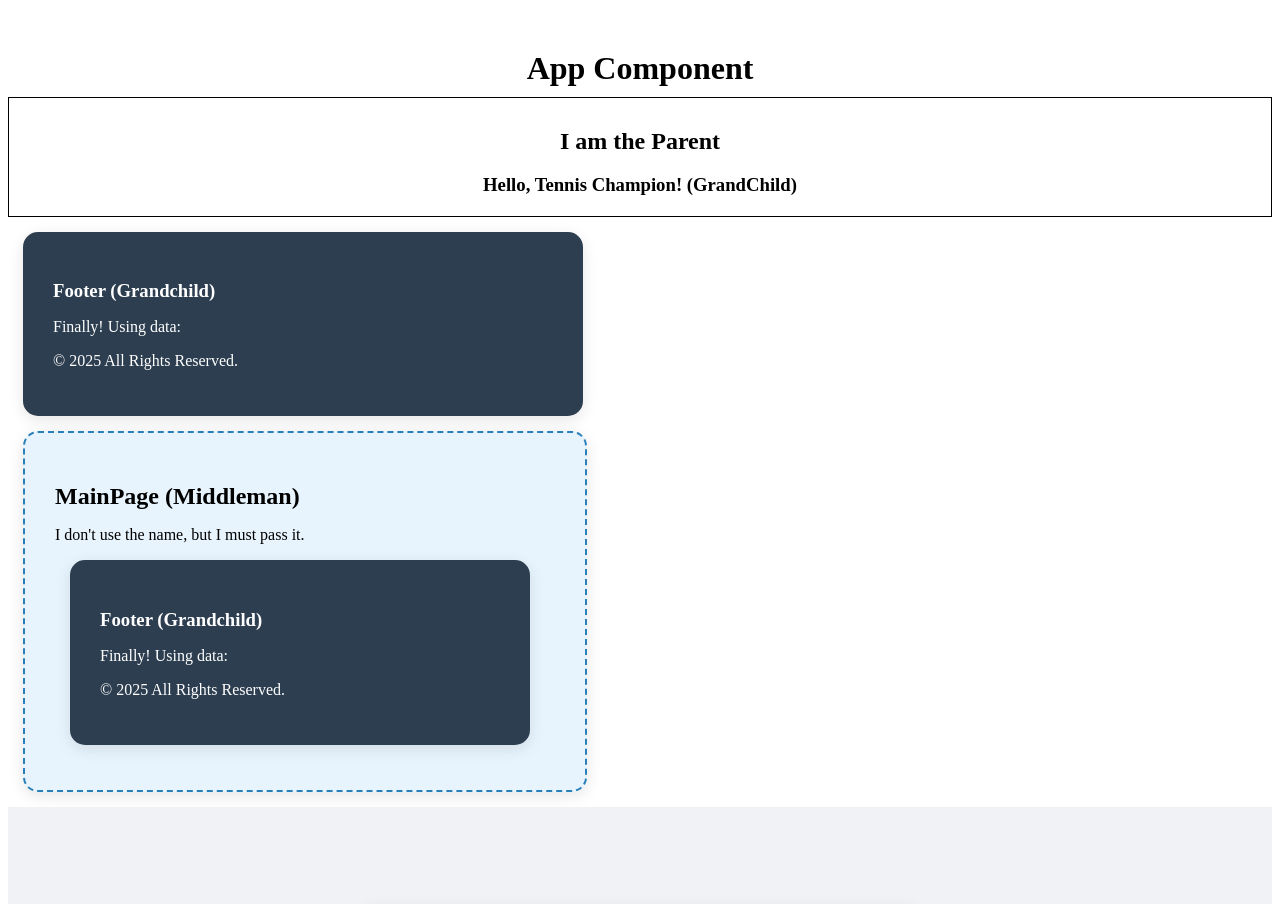
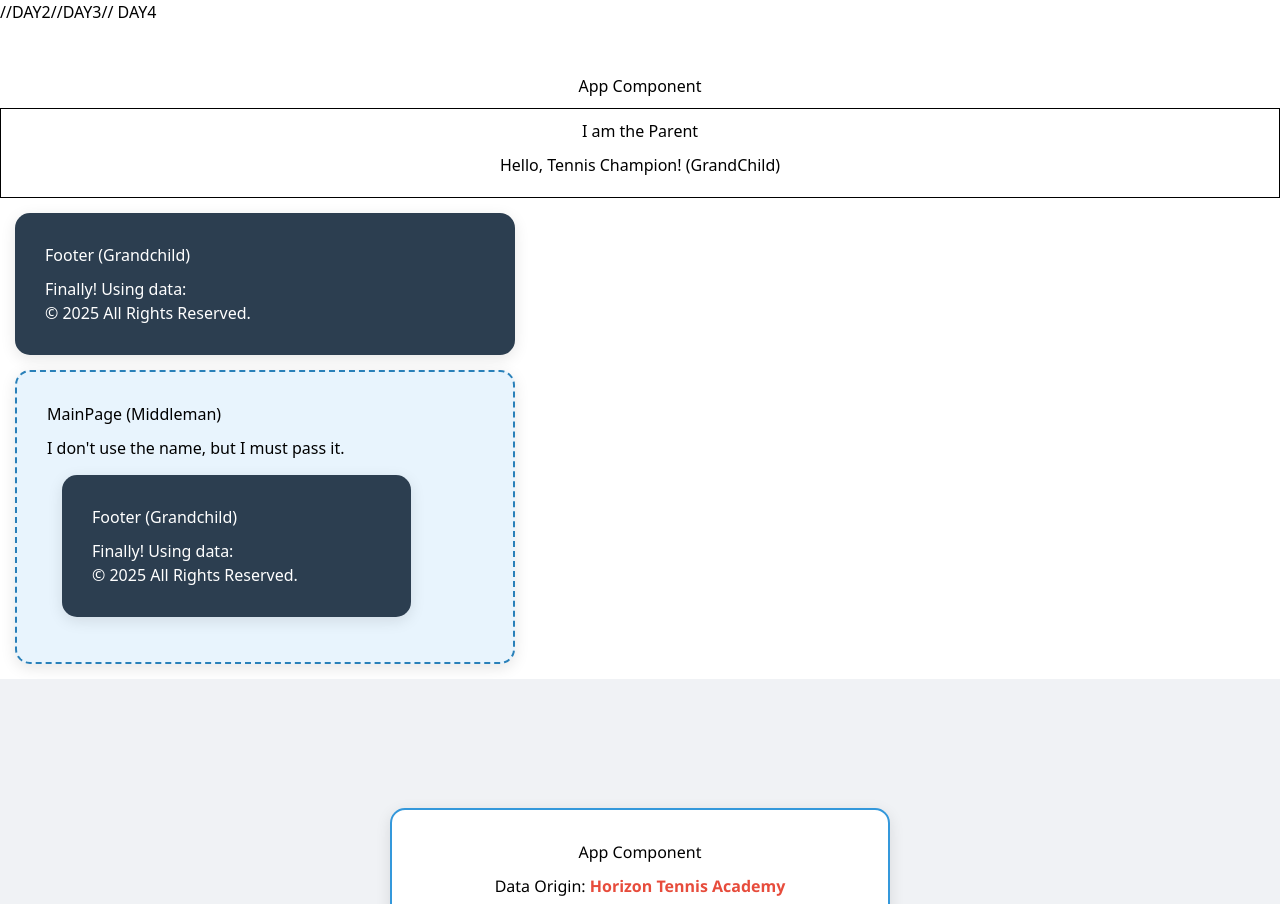
Before and after one commit to Atikkumar22/web-development, a React (Vite) app in the folder react/: page / in a window 1280 px wide. Shown: the top 904 px of the page. Built offline with nearby package versions, Linux system fonts and the light colour scheme.

Commit message:
commented out all the imports that should have been in app.jsx of better practice

```diff
--- a/react/src/main.jsx
+++ b/react/src/main.jsx
@@ -11,11 +11,12 @@ import Middle from './day3-structures/middle section/Middle.jsx';
 import Services from './day3-structures/services/Services.jsx';
 // import './day3.css'
 
-import Prop from './day4-prop drilling/Prop.jsx';
-import Footer from './day4-prop drilling/Footer.jsx';
-import MainPage from './day4-prop drilling/MainPage.jsx';
-import Apps from './day4-prop drilling/Apps.jsx';
-import './day4.css'
+// import Prop from './day4-prop drilling/Prop.jsx';
+// import Footer from './day4-prop drilling/Footer.jsx';
+// import MainPage from './day4-prop drilling/MainPage.jsx';
+// import Apps from './day4-prop drilling/Apps.jsx';
+// import './day4.css'
+import App from './App.jsx';
 
 createRoot(document.getElementById('root')).render(
   <StrictMode>
@@ -33,10 +34,11 @@ createRoot(document.getElementById('root')).render(
     <Services /> */}
 
     {/* DAY4 */}
-    <Prop />
+    {/* <Prop />
     <Footer />
     <MainPage />
-    <Apps />
+    <Apps /> */}
 
+      <App/>
   </StrictMode>
 )
```
